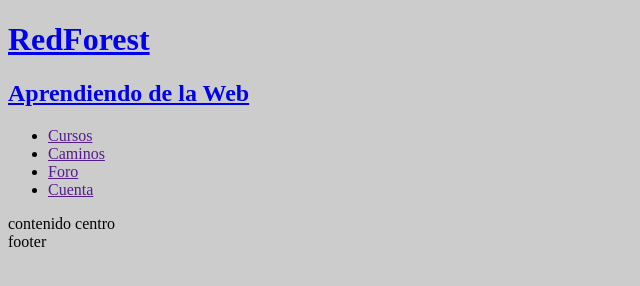
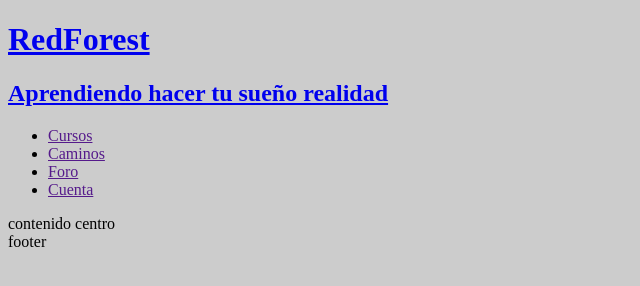
Before and after one commit to AdrianMR96/redforest, a plain HTML site: page index.html in a window 1280 px wide. Shown: the whole page, without its empty margins (0-640 px from the left). Drawn offline with Linux system fonts and the light colour scheme.

Commit message:
Empezando el SEO

```diff
--- a/index.html
+++ b/index.html
@@ -9,7 +9,7 @@
 	<header>
 		<a href="index.html" id="logo">
         <h1>RedForest</h1>
-        <h2>Aprendiendo de la Web</h2>
+        <h2>Aprendiendo hacer tu sueño realidad</h2>
       </a>
       <nav>
         <ul>
```
